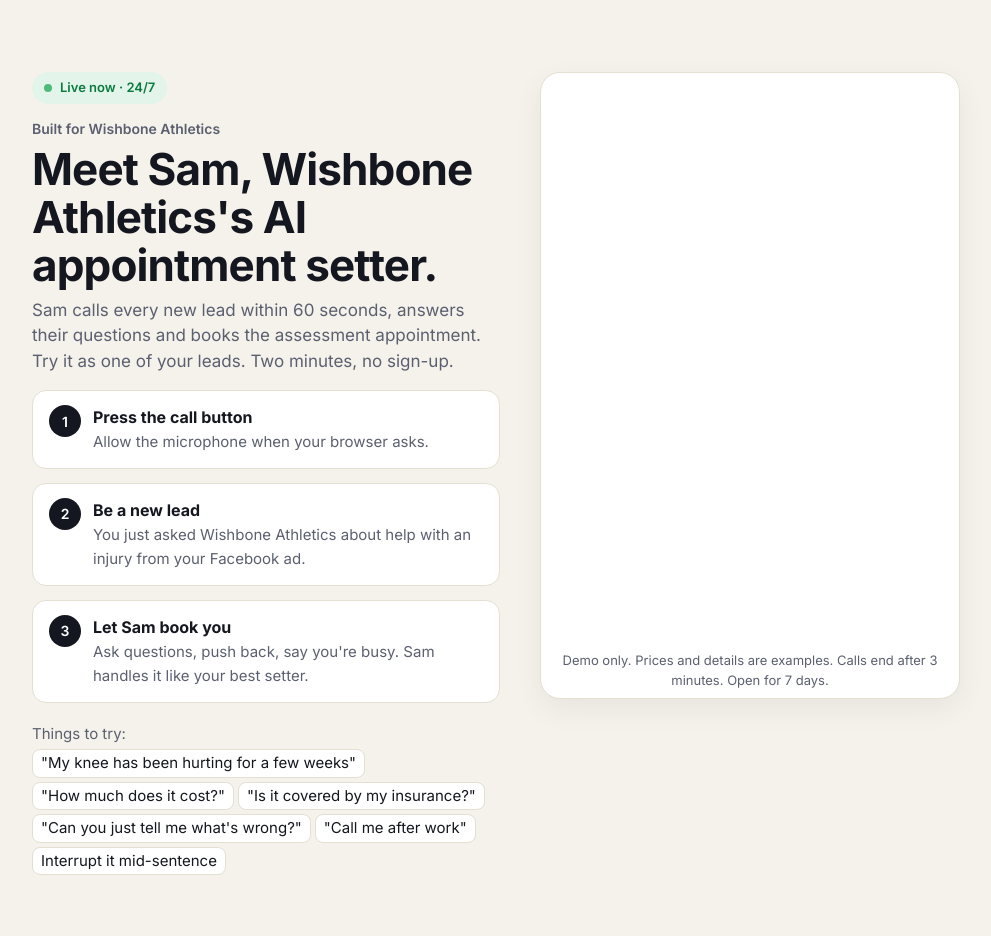
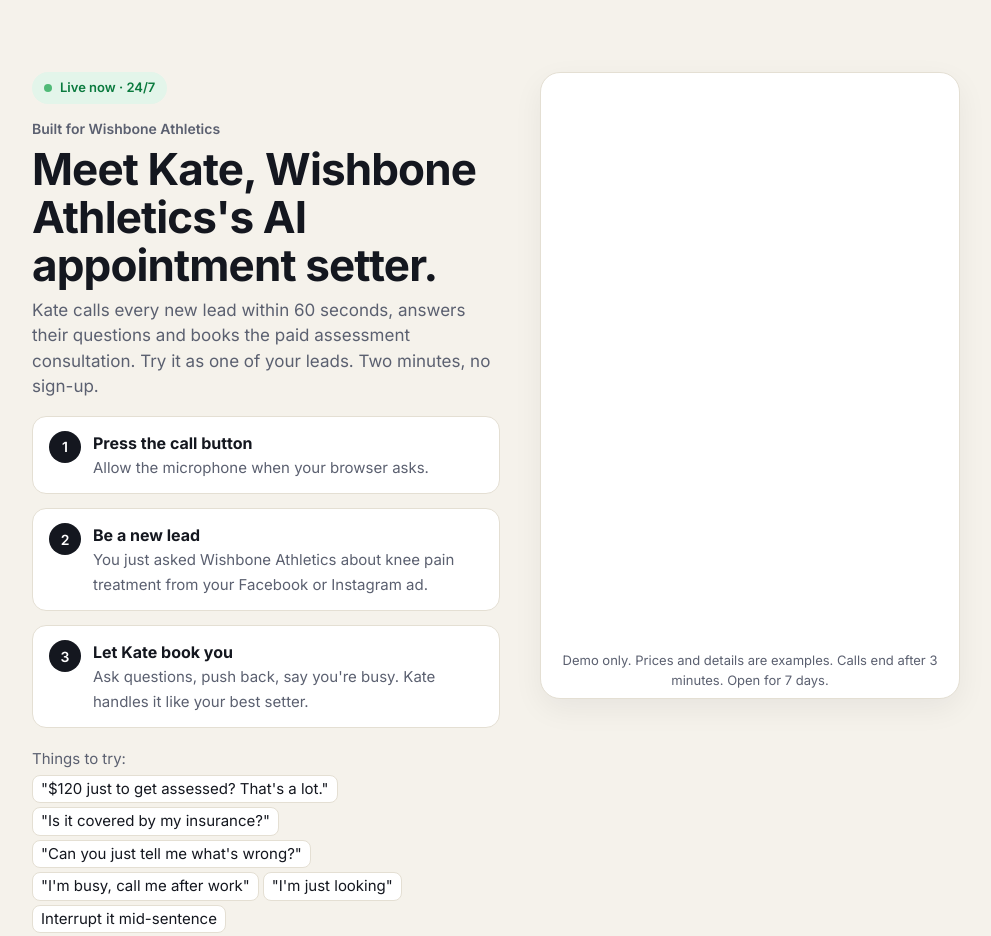
Before and after one commit to HimanshuVerma94/ai-voice-agent, a plain HTML site: page setter/wishbone-athletics/index.html in a window 1280 px wide. Shown: the whole page, without its empty margins (144-1135 px from the left). Before the commit the page ends 915 px from the top, so only its background shows below. Drawn offline with Linux system fonts and the light colour scheme; a script that the page names is missing.

Commit message:
Setter demo: Wishbone Athletics - Kate, Jimmy's brief

```diff
--- a/setter/wishbone-athletics/index.html
+++ b/setter/wishbone-athletics/index.html
@@ -78,17 +78,17 @@
   <section class="hero">
     <span class="badge"><span class="dot"></span> Live now · 24/7</span>
     <p class="for">Built for Wishbone Athletics</p>
-    <h1>Meet Sam, Wishbone Athletics's AI appointment setter.</h1>
-    <p class="sub">Sam calls every new lead within 60 seconds, answers their questions and books the assessment appointment. Try it as one of your leads. Two minutes, no sign-up.</p>
+    <h1>Meet Kate, Wishbone Athletics's AI appointment setter.</h1>
+    <p class="sub">Kate calls every new lead within 60 seconds, answers their questions and books the paid assessment consultation. Try it as one of your leads. Two minutes, no sign-up.</p>
   </section>
   <section class="steps">
     <ol>
       <li><div><b>Press the call button</b><span>Allow the microphone when your browser asks.</span></div></li>
-      <li><div><b>Be a new lead</b><span>You just asked Wishbone Athletics about help with an injury from your Facebook ad.</span></div></li>
-      <li><div><b>Let Sam book you</b><span>Ask questions, push back, say you're busy. Sam handles it like your best setter.</span></div></li>
+      <li><div><b>Be a new lead</b><span>You just asked Wishbone Athletics about knee pain treatment from your Facebook or Instagram ad.</span></div></li>
+      <li><div><b>Let Kate book you</b><span>Ask questions, push back, say you're busy. Kate handles it like your best setter.</span></div></li>
     </ol>
     <p class="tries">Things to try:<br>
-      <code>"My knee has been hurting for a few weeks"</code><code>"How much does it cost?"</code><code>"Is it covered by my insurance?"</code><code>"Can you just tell me what's wrong?"</code><code>"Call me after work"</code><code>Interrupt it mid-sentence</code>
+      <code>"$120 just to get assessed? That's a lot."</code><code>"Is it covered by my insurance?"</code><code>"Can you just tell me what's wrong?"</code><code>"I'm busy, call me after work"</code><code>"I'm just looking"</code><code>Interrupt it mid-sentence</code>
     </p>
   </section>
   <section class="panel">
@@ -96,8 +96,8 @@
       data-retell-widget="true"
       data-voice-public-key="public_key_3481666dc893daca3e68d"
       data-voice-agent-id="agent_9ed6c18febcd9b9bd62c292f3d"
-      data-title="Sam · Wishbone Athletics"
-      data-bot-name="Sam"
+      data-title="Kate · Wishbone Athletics"
+      data-bot-name="Kate"
       data-color="#14171f"></div>
     <div class="ended-box" id="ended-msg"></div>
     <p class="note">Demo only. Prices and details are examples. Calls end after 3 minutes. Open for 7 days.</p>
```
